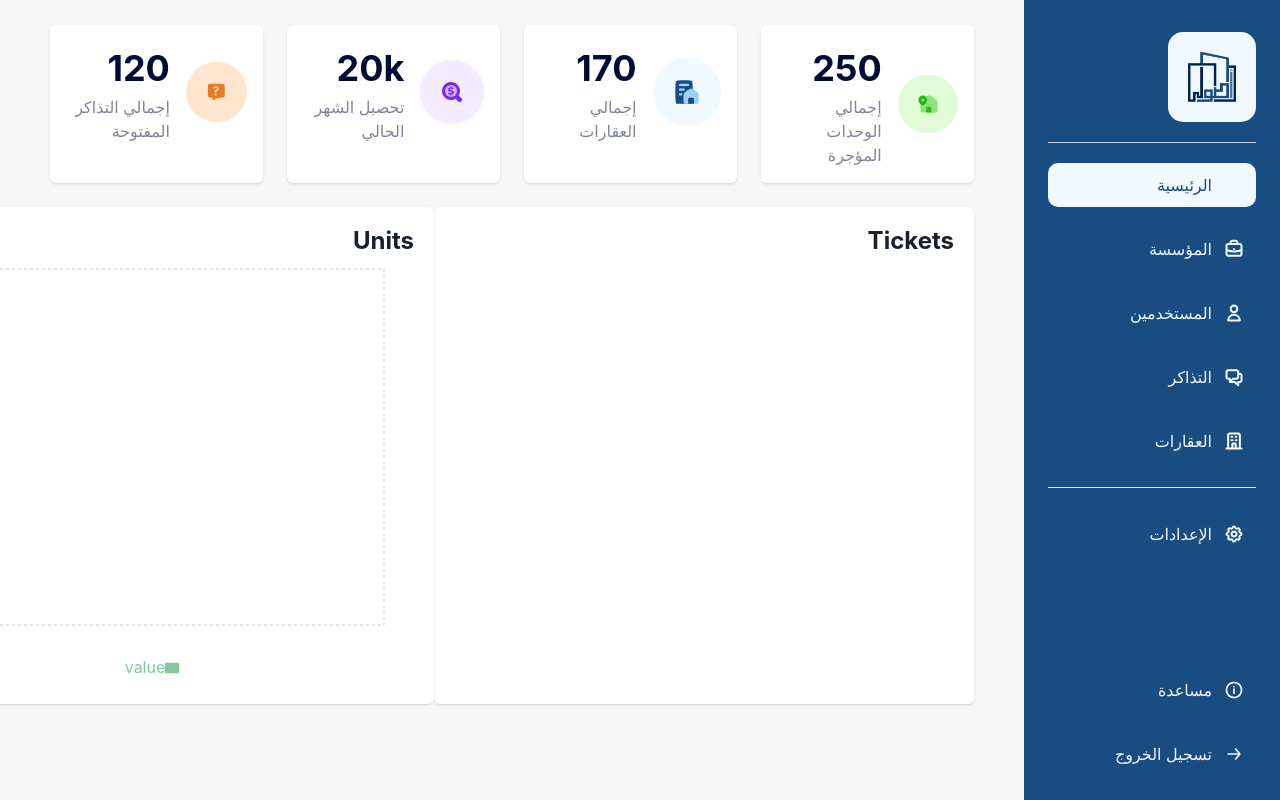
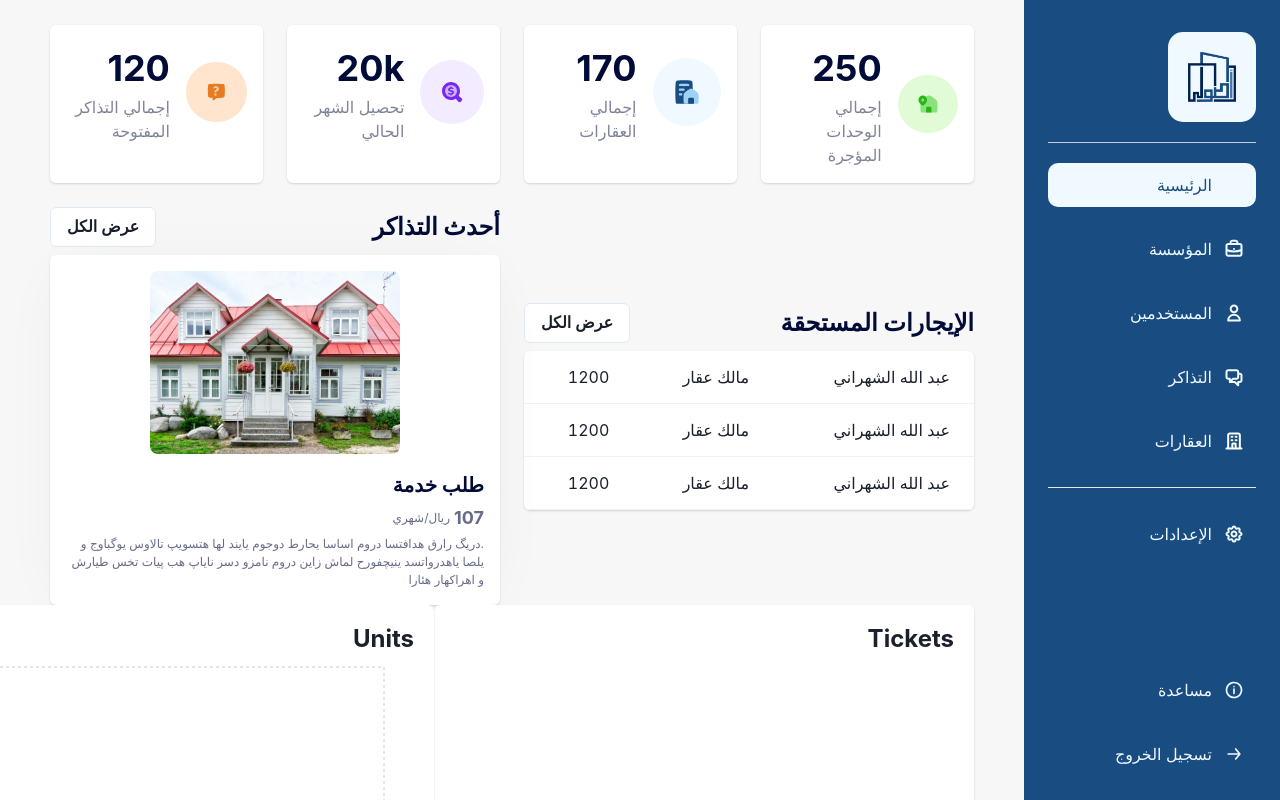
Before and after one commit to mohmaedelaraby/osoly-v1.0, a React (Create React App) app: page /home in a window 1280 px wide. Shown: the top 800 px of the page. Built offline with nearby package versions, Linux system fonts and the light colour scheme; sample sign-in values are in the browser's storage.

Commit message:
test card

```diff
--- a/src/modules/home/style/Home.scss
+++ b/src/modules/home/style/Home.scss
@@ -1,52 +1,49 @@
 .home {
     padding: 25px 50px;
+
     .home_container {
         display: flex;
         align-items: center;
         flex-direction: column;
+
         .home_container_cards {
             display: grid;
             grid-template-columns: repeat(4, 1fr);
             gap: 24px;
             width: 100%;
             margin-bottom: 24px;
-            .home_container_cards_card {
+
+        }
+
+        .home_container_tables {
+            display: flex;
+            align-items: center;
+            justify-content: space-between;
+            width: 100%;
+
+            .home_container_item_tables {
                 width: 100%;
-                display: flex;
-                align-items: center;
-                justify-content: center;
-                &:last-child{
-                    justify-content: end;
-                }
-                &:first-child{
-                    justify-content: start;
-                }
-                .home_container_cards_card_header {
+                .home_container_tables_item_header {
                     display: flex;
                     align-items: center;
+                    justify-content: space-between;
 
-                    .home_container_cards_card_header_icon {
-                        font-size: 20px;
-                        margin-right: 6px;
+                    .home_container_tables_item_header_title {
+                        color: #010B38;
+                        font-size: 24px;
+                        font-style: normal;
+                        font-weight: 700;
                     }
 
-                    .home_container_cards_card_header_title {
-                        font-size: 24px;
-                        font-weight: bold;
-                    }
+                    .home_container_tables_item_header_btn {}
                 }
 
-                .home_container_cards_card_num {
-                    font-size: 14px;
-                    font-weight: bold;
-                    margin-right: 8px;
-                }
-
-                .home_container_cards_card_label {
-                    font-size: 16px;
-                    font-weight: 500;
+                .home_container_tables_item_table {
+                    margin-top: 8px;
                 }
             }
+
+
         }
 
         .home_container_charts_table {
@@ -61,3 +58,10 @@
         }
     }
 }
+
+.ml-12{
+    margin-left: 12px;
+}
+.mr-12{
+    margin-right: 12px;
+}
--- a/src/modules/home/templete/Home.jsx
+++ b/src/modules/home/templete/Home.jsx
@@ -1,4 +1,18 @@
-import { Card, CardBody, CardHeader, Heading, Text } from "@chakra-ui/react";
+import {
+  Button,
+  Card,
+  CardBody,
+  CardHeader,
+  Heading,
+  Table,
+  TableContainer,
+  Tbody,
+  Td,
+  Text,
+  Th,
+  Thead,
+  Tr,
+} from "@chakra-ui/react";
 import React, { useEffect, useState } from "react";
 import { FaBuilding, FaHouseUser, FaTicketAlt, FaUser } from "react-icons/fa";
 import "../style/Home.scss";
@@ -12,47 +26,67 @@ import houseIcon from "../../../assets/icons-svgs/house.svg";
 import homesIcon from "../../../assets/icons-svgs/homes.svg";
 const Home = () => {
   const currentUserJson = localStorage.getItem("currentUser");
-  const homeData = JSON.parse(currentUserJson)
-  const [pieData,setPieData]=useState()
-  const [ownersCount,setOwnersCount]=useState(0)
-  const [propertiesCount,setPropertiesCount]=useState(0)
-  const [tenantsCount,setTenantsCount]=useState(0)
-  const [metricData,setMetricData]=useState()
-  const [barData,setBarData]=useState()
+  const homeData = JSON.parse(currentUserJson);
+  const [pieData, setPieData] = useState();
+  const [ownersCount, setOwnersCount] = useState(0);
+  const [propertiesCount, setPropertiesCount] = useState(0);
+  const [tenantsCount, setTenantsCount] = useState(0);
+  const [metricData, setMetricData] = useState();
+  const [barData, setBarData] = useState();
   const metircArr = [
     {
       tile: "Tenants",
       label: "Tickets",
       icon: <FaUser />,
-      num:0
+      num: 0,
     },
     {
       tile: "Owners",
       label: "Owner",
       icon: <FaHouseUser />,
-      num:0
+      num: 0,
     },
     {
       tile: "Properties",
       label: "Property",
       icon: <FaBuilding />,
-      num:0
+      num: 0,
     },
   ];
- const metricVals =[]
-  useEffect(()=>{
-    console.log(homeData.stats)
-    setPieData(homeData?.stats?.ticketsStats)
-    setBarData(homeData?.stats?.unitsStats)
-    setOwnersCount(homeData?.stats?.ownersCount)
-    setPropertiesCount(homeData?.stats?.propertiesCount)
-    setTenantsCount(homeData?.stats?.tenantsCount)
+  const metricVals = [];
+  useEffect(() => {
+    console.log(homeData.stats);
+    setPieData(homeData?.stats?.ticketsStats);
+    setBarData(homeData?.stats?.unitsStats);
+    setOwnersCount(homeData?.stats?.ownersCount);
+    setPropertiesCount(homeData?.stats?.propertiesCount);
+    setTenantsCount(homeData?.stats?.tenantsCount);
+  }, []);
+  useEffect(() => {
+    setMetricData([
+      homeData?.stats?.tenantsCount,
+      homeData?.stats?.ownersCount,
+      homeData?.stats?.propertiesCount,
+    ]);
+  }, [ownersCount, propertiesCount, tenantsCount]);
 
-  },[])
-  useEffect(()=>{
-   setMetricData([homeData?.stats?.tenantsCount,homeData?.stats?.ownersCount,homeData?.stats?.propertiesCount])
-  },[ownersCount,propertiesCount,tenantsCount])
-
+  const rentTable = [
+    {
+      name: "عبد الله الشهراني",
+      role: "مالك عقار",
+      price: 1200,
+    },
+    {
+      name: "عبد الله الشهراني",
+      role: "مالك عقار",
+      price: 1200,
+    },
+    {
+      name: "عبد الله الشهراني",
+      role: "مالك عقار",
+      price: 1200,
+    },
+  ];
 
   return (
     <>
@@ -64,10 +98,85 @@ const Home = () => {
                 <CardWithNumber></CardWithNumber>
               </div>
             ))} */}
-            <CardWithNumber icon={houseIcon} number={250} desc={'إجمالي الوحدات المؤجرة'} bg={'#E2FBD7'}></CardWithNumber>
-            <CardWithNumber icon={homesIcon} number={170} desc={'  إجمالي العقارات'} bg={'#EFF9FF'}></CardWithNumber>
-            <CardWithNumber icon={moneyIcon} number={'20k'} desc={'  تحصيل الشهر الحالي'} bg={'#F3EBFF'}></CardWithNumber>
-            <CardWithNumber icon={interfaceIcon} number={120} desc={'إجمالي التذاكر المفتوحة'} bg={'#FFE4CE'}></CardWithNumber>
+            <CardWithNumber
+              icon={houseIcon}
+              number={250}
+              desc={"إجمالي الوحدات المؤجرة"}
+              bg={"#E2FBD7"}
+            ></CardWithNumber>
+            <CardWithNumber
+              icon={homesIcon}
+              number={170}
+              desc={"  إجمالي العقارات"}
+              bg={"#EFF9FF"}
+            ></CardWithNumber>
+            <CardWithNumber
+              icon={moneyIcon}
+              number={"20k"}
+              desc={"  تحصيل الشهر الحالي"}
+              bg={"#F3EBFF"}
+            ></CardWithNumber>
+            <CardWithNumber
+              icon={interfaceIcon}
+              number={120}
+              desc={"إجمالي التذاكر المفتوحة"}
+              bg={"#FFE4CE"}
+            ></CardWithNumber>
+          </div>
+          <div className="home_container_tables">
+            <div className="home_container_item_tables ml-12">
+              <div className="home_container_tables_item_header">
+                <div className="home_container_tables_item_header_title">
+                  الإيجارات المستحقة
+                </div>
+                <div className="home_container_tables_item_header_btn">
+                  <Button backgroundColor='white' colorScheme="gray" variant="outline">
+                    عرض الكل
+                  </Button>
+                </div>
+              </div>
+              <div className="home_container_tables_item_table">
+                <Card>
+                <TableContainer>
+                  <Table variant="simple">
+                    <Tbody>
+                      {rentTable.map((item, index) => (
+                        <Tr>
+                          <Td>{item.name}</Td>
+                          <Td>{item.role}</Td>
+                          <Td>{item.price}</Td>
+                        </Tr>
+                      ))}
+                    </Tbody>
+                  </Table>
+                </TableContainer>
+                </Card>
+              </div>
+            </div>
+
+
+            <div className="home_container_item_tables mr-12">
+              <div className="home_container_tables_item_header">
+                <div className="home_container_tables_item_header_title">
+                أحدث التذاكر
+                </div>
+                <div className="home_container_tables_item_header_btn">
+                  <Button  backgroundColor='white' colorScheme="gray" variant="outline">
+                    عرض الكل
+                  </Button>
+                </div>
+              </div>
+              <div className="home_container_tables_item_table">
+                <CardWithImg
+                address='.دریگ رارق هدافتسا دروم اساسا یحارط دوجوم یایند لها هتسویپ تالاوس یوگباوج و یلصا یاهدرواتسد ینیچفورح لماش زاین دروم نامزو دسر نایاپ هب پیات تخس طیارش و اهراکهار هئارا'
+                title='طلب خدمة'
+                price=' 107'
+                desc='شقه'
+                ></CardWithImg>
+              </div>
+            </div>
+
+
           </div>
           <div className="home_container_charts_table">
             <div className="home_container_charts_table__chart">
@@ -85,7 +194,7 @@ const Home = () => {
               </Card>
             </div>
             <div className="home_container_charts_table__table">
-            <Card width="100%">
+              <Card width="100%">
                 <CardHeader paddingBottom="8px">
                   <Heading>
                     <Text fontSize="24px" fontWeight="bold">
@@ -94,7 +203,11 @@ const Home = () => {
                   </Heading>
                 </CardHeader>
                 <CardBody paddingTop="0px">
-                  <BarChartComponent data={barData}  dataKeyValue={"value"}  name={"name"} />
+                  <BarChartComponent
+                    data={barData}
+                    dataKeyValue={"value"}
+                    name={"name"}
+                  />
                 </CardBody>
               </Card>
             </div>
```
